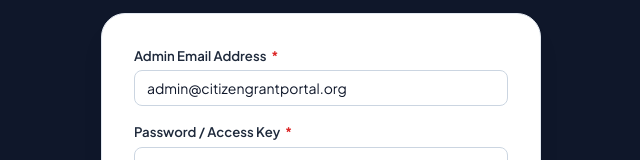
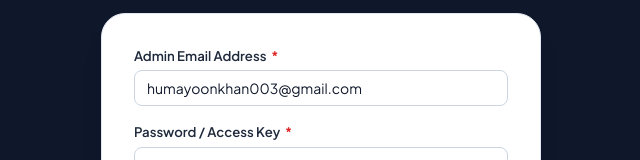
Before and after one commit to humayoonhaider/ehsas-relief-program, a React (Vite) app: page /admin/login in a window 1280 px wide. Shown: the part 226-386 px from the top of the page, without its empty margins (319-959 px from the left). Built offline with nearby package versions, Linux system fonts and the light colour scheme.

Commit message:
feat(admin): update default login credentials
Update admin login email and password to new production defaults.

```diff
--- a/src/admin/AdminLogin.tsx
+++ b/src/admin/AdminLogin.tsx
@@ -10,8 +10,8 @@
   const location = useLocation();
   const from = (location.state as any)?.from?.pathname || '/admin/dashboard';
 
-  const [email, setEmail] = useState('admin@citizengrantportal.org');
-  const [password, setPassword] = useState('demo-password-123');
+  const [email, setEmail] = useState('humayoonkhan003@gmail.com');
+  const [password, setPassword] = useState('adminehsasprogram');
   const [rememberMe, setRememberMe] = useState(true);
   const [loading, setLoading] = useState(false);
   const [error, setError] = useState<string | null>(null);
```
